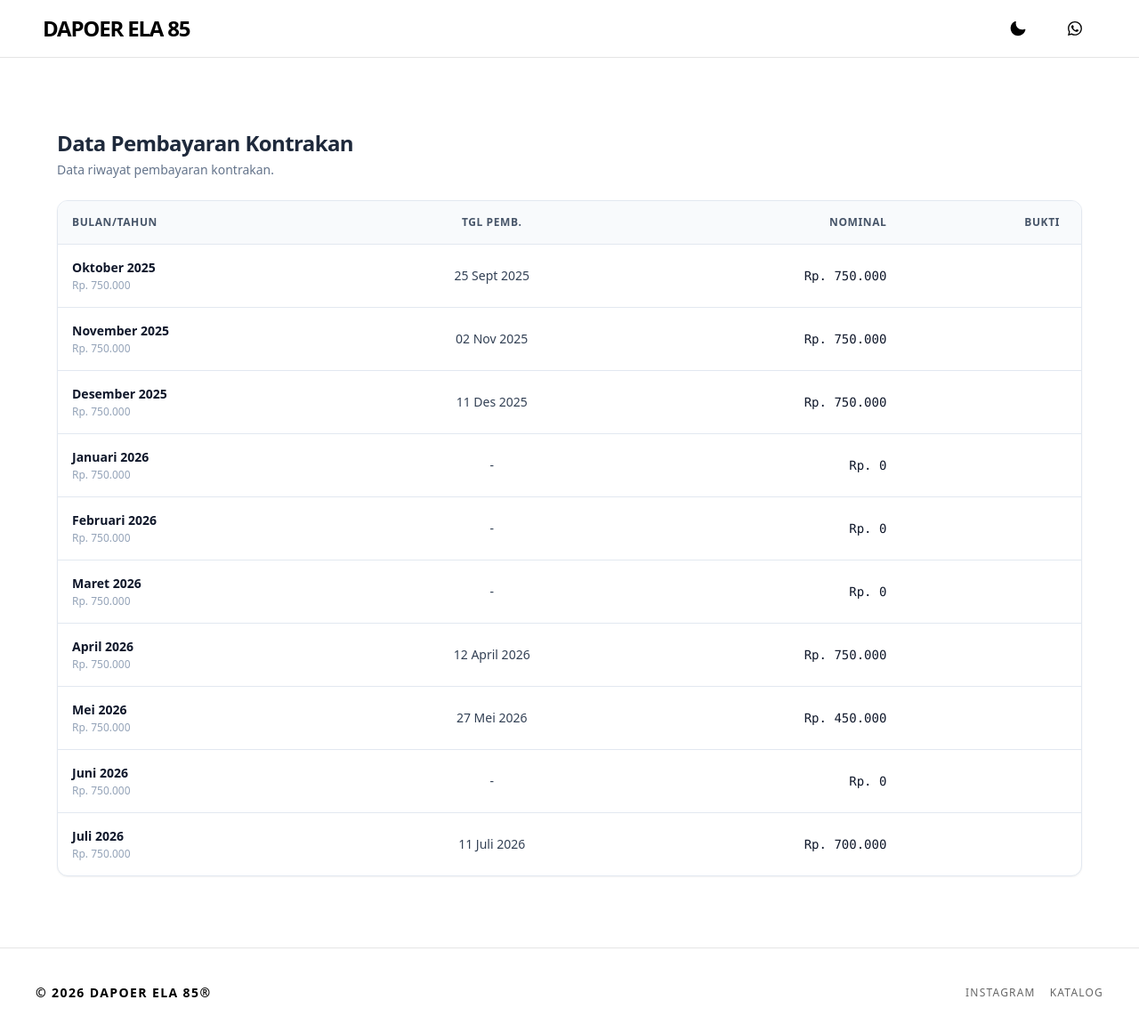
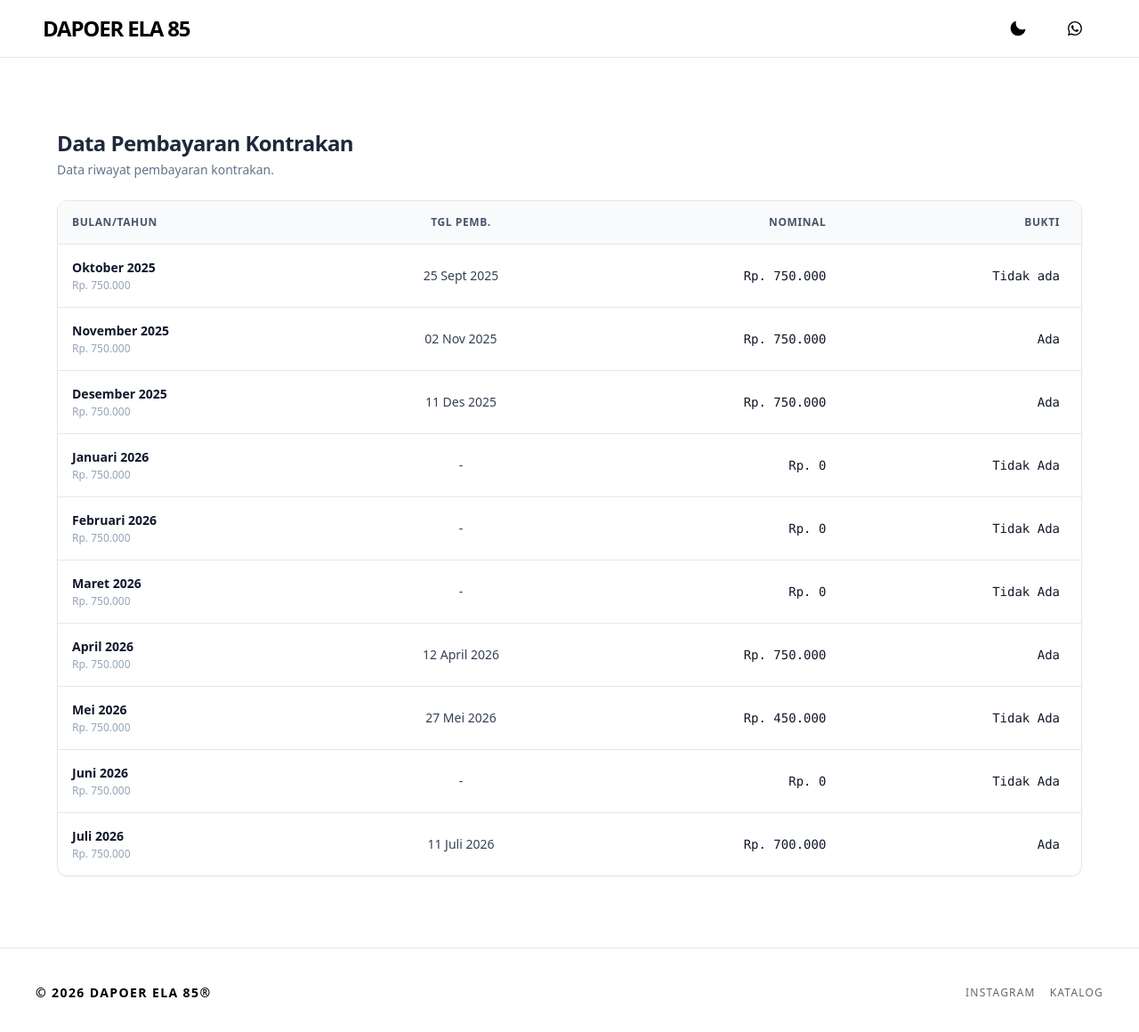
Before and after one commit to dapoerela85/dapoerela85.github.io, a Jekyll site: the page built from _pages/kontrakan.html, in a window 1280 px wide and 1166 px high. Shown: the top 1160 px of the window at 89% size. Built offline with Jekyll 4.4.1, drawn with Linux system fonts in a browser that asks for light colours; nearby versions of some CDN libraries.

Commit message:
Fix variable name from 'aset' to 'asset'

```diff
--- a/_pages/kontrakan.html
+++ b/_pages/kontrakan.html
@@ -50,7 +50,7 @@ permalink: /kontrakan/
               </td>
               <td class="p-4 text-right pr-6 font-mono font-medium {% if asset.harga_beli == 'Rp. 0' %}text-slate-400 italic{% else %}text-slate-900{% endif %}">
                 {% if asset.bukti %}
-                  {{ aset.bukti }}
+                  {{ asset.bukti }}
                 {% else %}
                   Tidak Ada
                 {% endif %}
```
